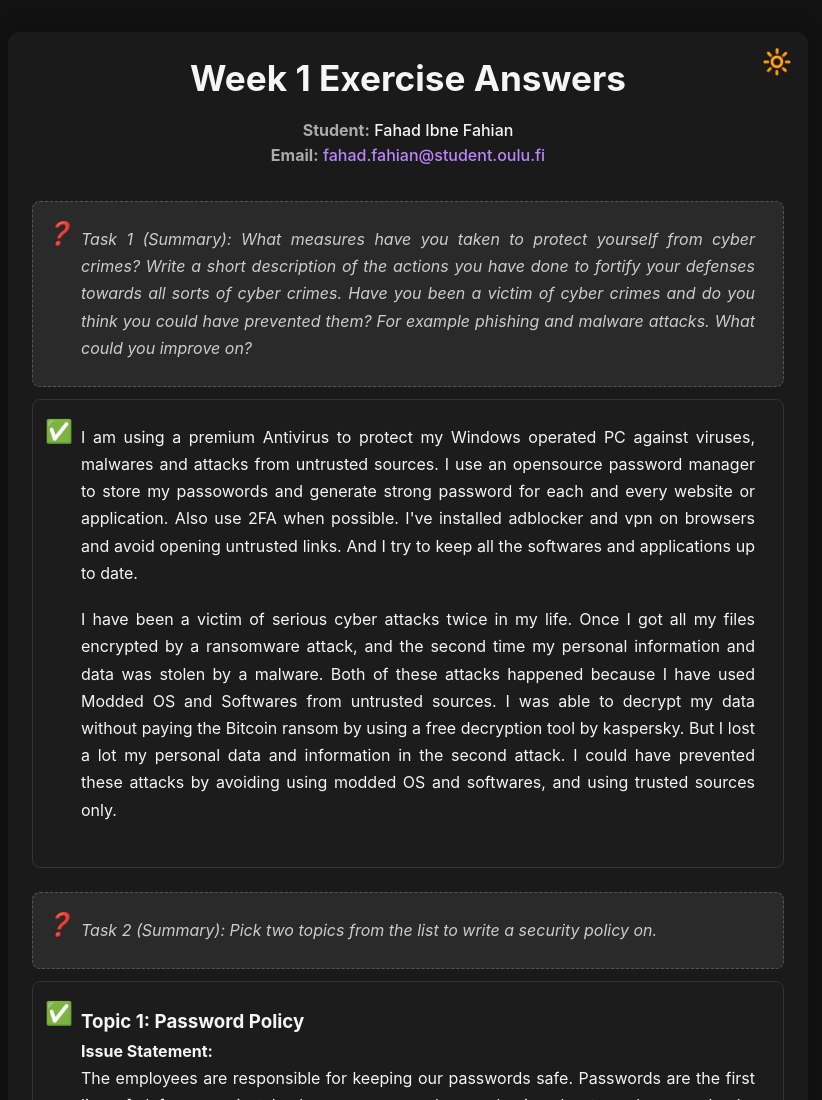
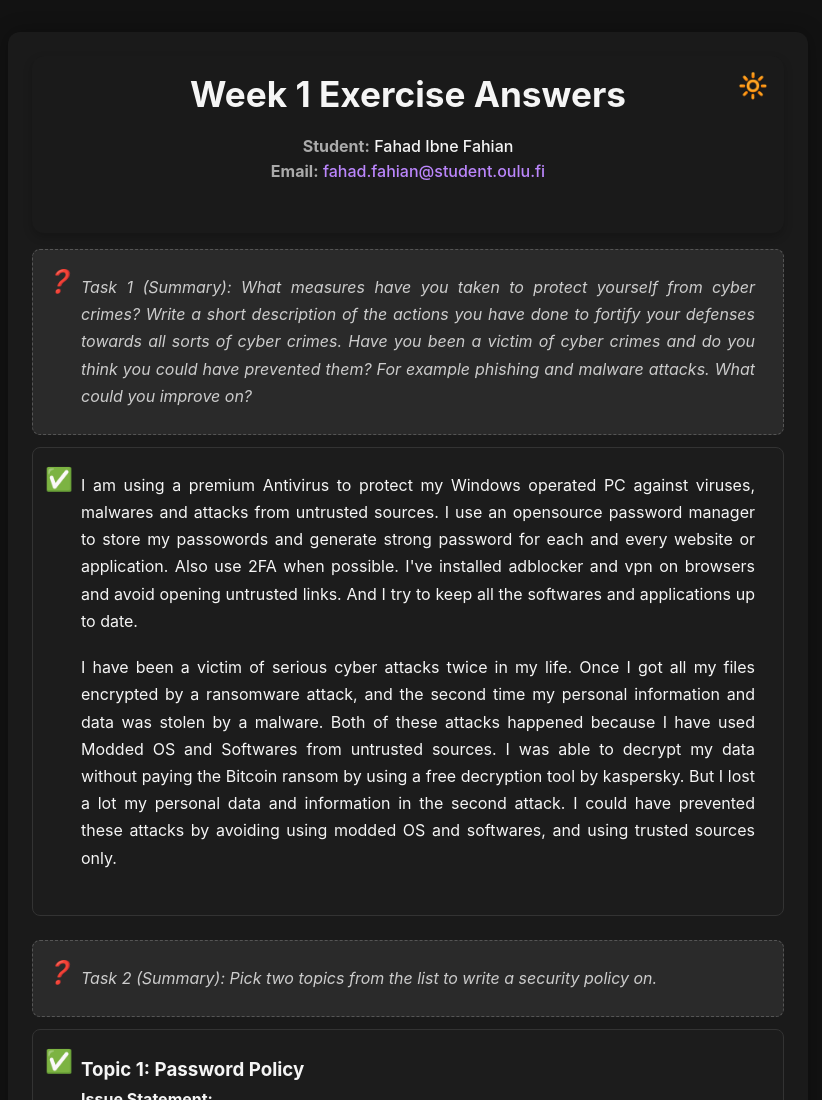
Before and after one commit to FahadiF/SecEngineeringEx, a plain HTML site: page index.html in a window 1280 px wide. Shown: the top 1100 px of the page, without its empty margins (232-1054 px from the left). Drawn offline with Linux system fonts and the light colour scheme.

Commit message:
Visual Updates

```diff
--- a/index.html
+++ b/index.html
@@ -12,18 +12,24 @@
 
 <body class="dark-mode">
     <div class="container">
+
+        <header class="fixed-header">
+
             <button class="theme-toggle" onclick="toggleTheme()" aria-label="Toggle between light and dark mode">
                 🔆
             </button>
-
-        <header class="user-header">
+            <div class="user-header">
                 <h1>Week 1 Exercise Answers</h1>
                 <p class="user-info">
                     <strong>Student:</strong> <span class="editable">Fahad Ibne Fahian</span><br>
                     <strong>Email:</strong> <a href="mailto:fahad.fahian@student.oulu.fi"
                         class="email-link">fahad.fahian@student.oulu.fi</a>
                 </p>
+            </div>
         </header>
+
+        <!-- Scrollable Content -->
+        <div class="scrollable-content">
 
             <!-- Task 1 -->
             <div class="qa-pair">
@@ -39,17 +45,23 @@
                     <p>
                         I am using a premium Antivirus to protect my Windows operated PC against viruses, malwares and
                         attacks from untrusted sources. I use an opensource password manager to store my passowords and
-                    generate strong password for each and every website or application. Also use 2FA when possible. I've
-                    installed adblocker and vpn on browsers and avoid opening untrusted links. And I try to keep all the
+                        generate strong password for each and every website or application. Also use 2FA when possible.
+                        I've
+                        installed adblocker and vpn on browsers and avoid opening untrusted links. And I try to keep all
+                        the
                         softwares and applications up to date.
                     </p>
                     <p>
-                    I have been a victim of serious cyber attacks twice in my life. Once I got all my files encrypted by
-                    a ransomware attack, and the second time my personal information and data was stolen by a malware.
-                    Both of these attacks happened because I have used Modded OS and Softwares from untrusted sources. I
+                        I have been a victim of serious cyber attacks twice in my life. Once I got all my files
+                        encrypted by
+                        a ransomware attack, and the second time my personal information and data was stolen by a
+                        malware.
+                        Both of these attacks happened because I have used Modded OS and Softwares from untrusted
+                        sources. I
                         was able to decrypt my data without paying the Bitcoin ransom by using a free decryption tool by
                         kaspersky.
-                    But I lost a lot my personal data and information in the second attack. I could have prevented these
+                        But I lost a lot my personal data and information in the second attack. I could have prevented
+                        these
                         attacks by avoiding using modded OS and softwares, and using trusted sources only.
                     </p>
                 </div>
@@ -155,7 +167,8 @@
                             class="download-btn pdf">
                             <i class="fas fa-file-pdf"></i> Download Threat Model Report (PDF)
                         </a>
-                    <a href="Downloads/3A_Student_website_Threat_Model_FahadIF.json" download class="download-btn json">
+                        <a href="Downloads/3A_Student_website_Threat_Model_FahadIF.json" download
+                            class="download-btn json">
                             <i class="fas fa-file-code"></i> Download Threat Model (JSON)
                         </a>
                     </div>
@@ -172,8 +185,8 @@
                 <div class="answer">
                     <span class="icon">✅</span>
                     <div class="image-answer">
-                   <img src="Downloads/3B_Personal Cyber Security Threat Model.png" alt="Personal Cyber Sec Threat Model"
-                        class="responsive-image clickable-image">
+                        <img src="Downloads/3B_Personal Cyber Security Threat Model.png"
+                            alt="Personal Cyber Sec Threat Model" class="responsive-image clickable-image">
                     </div>
                     <!-- Image Modal -->
                     <div id="imageModal" class="modal">
@@ -187,7 +200,8 @@
                             class="download-btn pdf">
                             <i class="fas fa-file-pdf"></i> Download Threat Model Report (PDF)
                         </a>
-                    <a href="Downloads/3B_Personal Cyber Security Threat Model.json" download class="download-btn json">
+                        <a href="Downloads/3B_Personal Cyber Security Threat Model.json" download
+                            class="download-btn json">
                             <i class="fas fa-file-code"></i> Download Threat Model (JSON)
                         </a>
                     </div>
@@ -223,6 +237,8 @@
 
             </div>
 
+        </div>
+
         <script src="script.js"></script>
 
 </body>
--- a/styles.css
+++ b/styles.css
@@ -101,6 +101,30 @@ body.light-mode .container {
 body.light-mode .theme-toggle {
     color: var(--text-color-light);
 }
+
+/* Fixed Header Start */
+
+.fixed-header {
+    position: sticky;
+    top: 0;
+    background-color: #1a1a1a;
+    padding: 1rem;
+    border-radius: 12px;
+    z-index: 100;
+    box-shadow: 0 4px 10px rgba(0,0,0,0.2);
+}
+
+body.light-mode .fixed-header {
+    background-color: #ffffff;
+}
+
+/* Scrollable Content */
+.scrollable-content {
+    margin-top: 0;
+    padding-top: 1rem;
+}
+
+/* Fixed Header End */
 
 .user-header {
     text-align: center;
```
Lines whose indentation alone changed are shown as unchanged.
